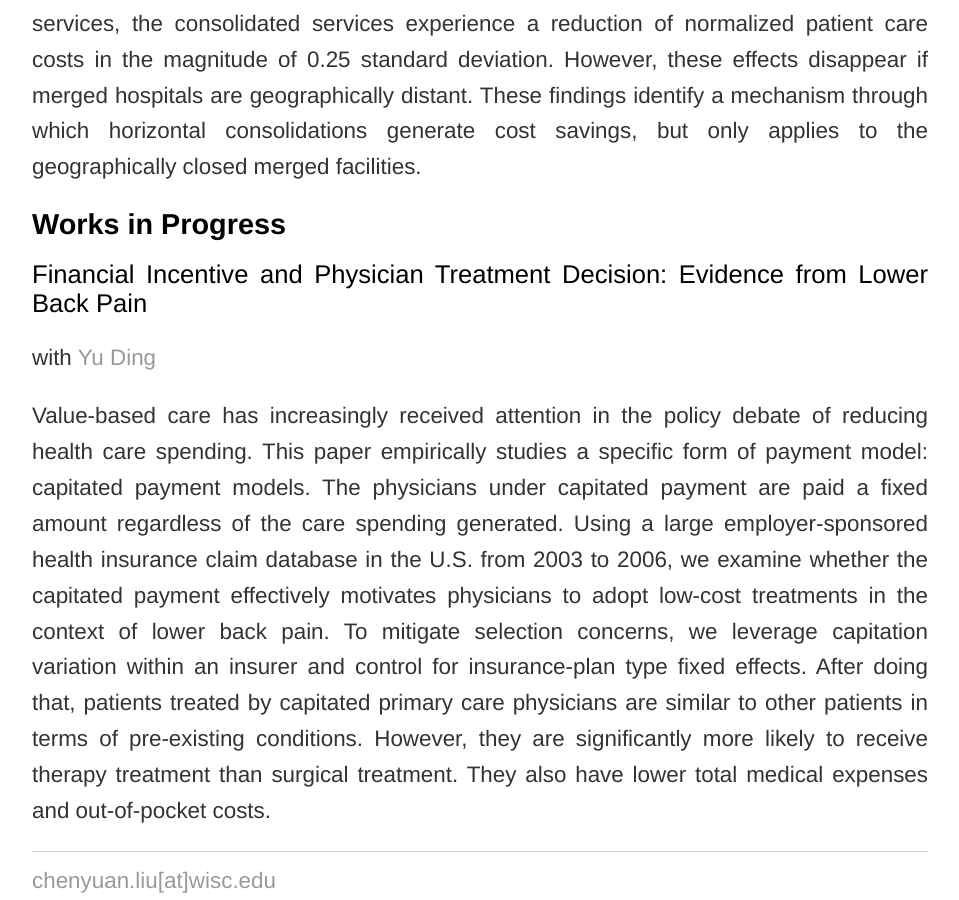
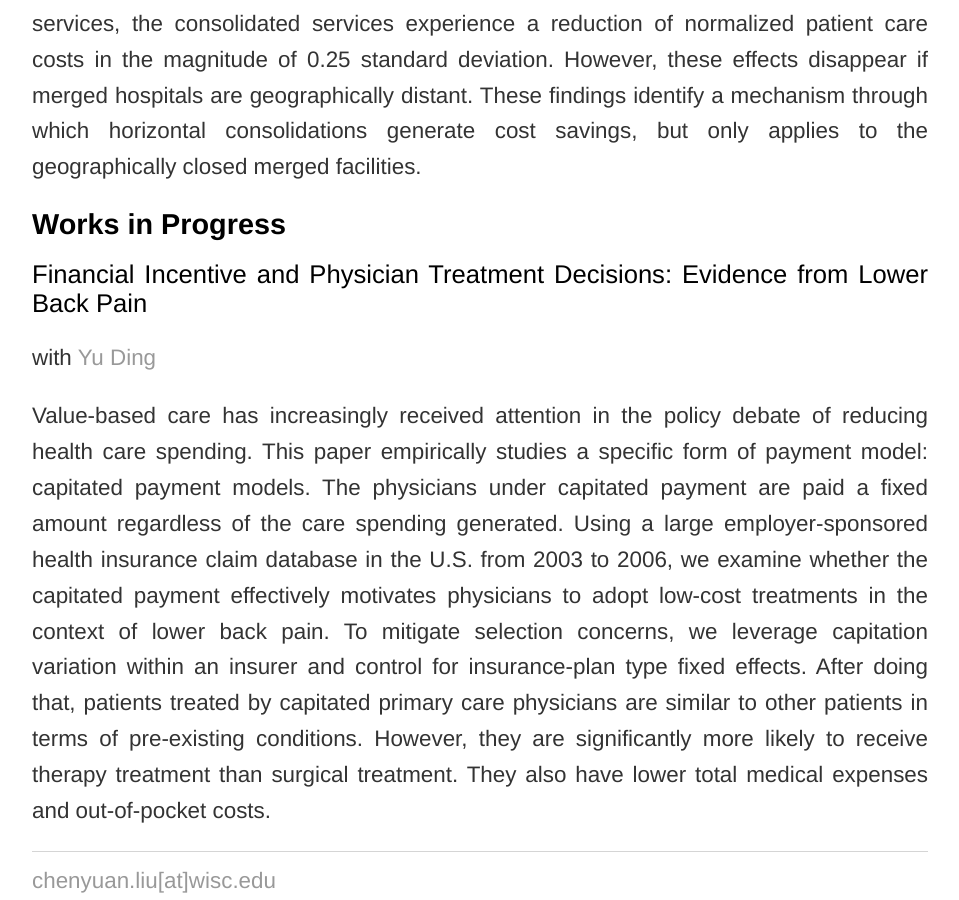
Before and after one commit to trifen/feng3hu.github.io, a Jekyll site: the page built from research.html, in a window 1280 px wide and 900 px high, scrolled down 1655 px. Shown: the whole window, without its empty margins (160-1119 px from the left). Built offline with Jekyll 4.4.1, drawn with Linux system fonts in a browser that asks for light colours.

Commit message:
Update research.html

```diff
--- a/research.html
+++ b/research.html
@@ -19,7 +19,7 @@ title: Chenyuan Liu
 		<p> This project studies whether hospitals consolidate duplicative services to save costs. When confronted with antitrust challenges, hospitals seeking mergers frequently claim that they would gain substantial cost savings by consolidating their service to achieve economies of scale. We empirically explore hospitals’ post-merger service repositioning using a Difference-in-Differences research design. Our data come from the American Hosptial Annual Survey, the California Hospital Discharge and Financial Data. We find that targets and acquirers located within 10 kilometers of each other reduce approximately 2.5 (11%) of their duplicative services. For these adjacent merged hospitals, we observe a 10% increase in their HHI of volumes across services. Compared to non-consolidated services, the consolidated services experience a reduction of normalized patient care costs in the magnitude of 0.25 standard deviation. However, these effects disappear if merged hospitals are geographically distant. These findings identify a mechanism through which horizontal consolidations generate cost savings, but only applies to the geographically closed merged facilities. </p>
 		<p> </p>
 		<h1> Works in Progress </h1>
-		<h2>Financial Incentive and Physician Treatment Decision: Evidence from Lower Back Pain</h2>
+		<h2>Financial Incentive and Physician Treatment Decisions: Evidence from Lower Back Pain</h2>
 		<p> with <a href= "https://sites.google.com/wisc.edu/yu-ding/" target="_blank">Yu Ding </a> </p>
 		<p> Value-based care has increasingly received attention in the policy debate of reducing health care spending. This paper empirically studies a specific form of payment model: capitated payment models. The physicians under capitated payment are paid a fixed amount regardless of the care spending generated. Using a large employer-sponsored health insurance claim database in the U.S. from 2003 to 2006,  we examine whether the capitated payment effectively motivates physicians to adopt low-cost treatments in the context of lower back pain. To mitigate selection concerns, we leverage capitation variation within an insurer and control for insurance-plan type fixed effects. After doing that, patients treated by capitated primary care physicians are similar to other patients in terms of pre-existing conditions. However, they are significantly more likely to receive therapy treatment than surgical treatment. They also have lower total medical expenses and out-of-pocket costs.  </p>
 	</div>
```
